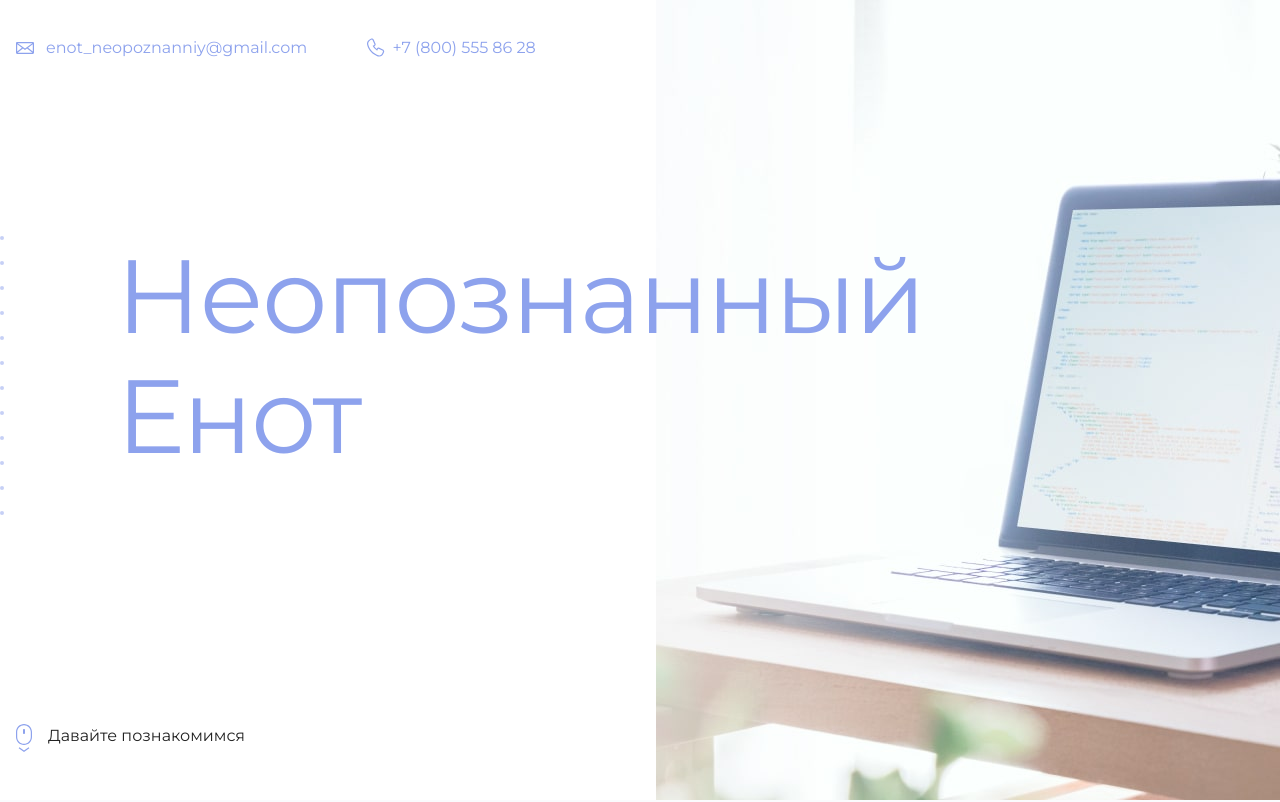
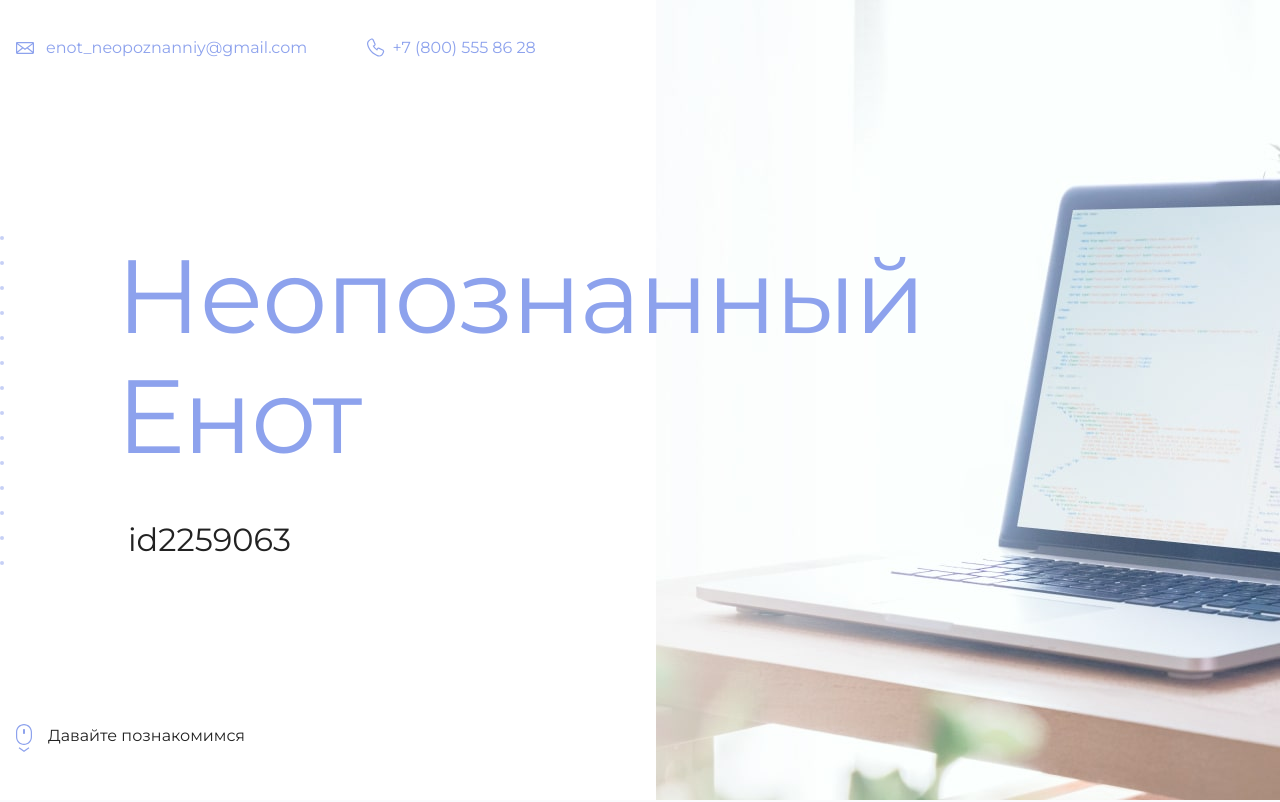
Before and after one commit to do6roetyro/dobroeytro, a plain HTML site: page index.html in a window 1280 px wide. Shown: the top 802 px of the page. Drawn offline with Linux system fonts and the light colour scheme.

Commit message:
Добавляет id

```diff
--- a/index.html
+++ b/index.html
@@ -19,7 +19,7 @@
       <section class="hero-image">
         <div class="container">
           <h1 class="heading">Неопознанный Енот</h1>
-          <p><!-- Тут ваш id на сайте Академии --></p>
+          <p>id2259063</p>
         </div>
       </section>
 
```
